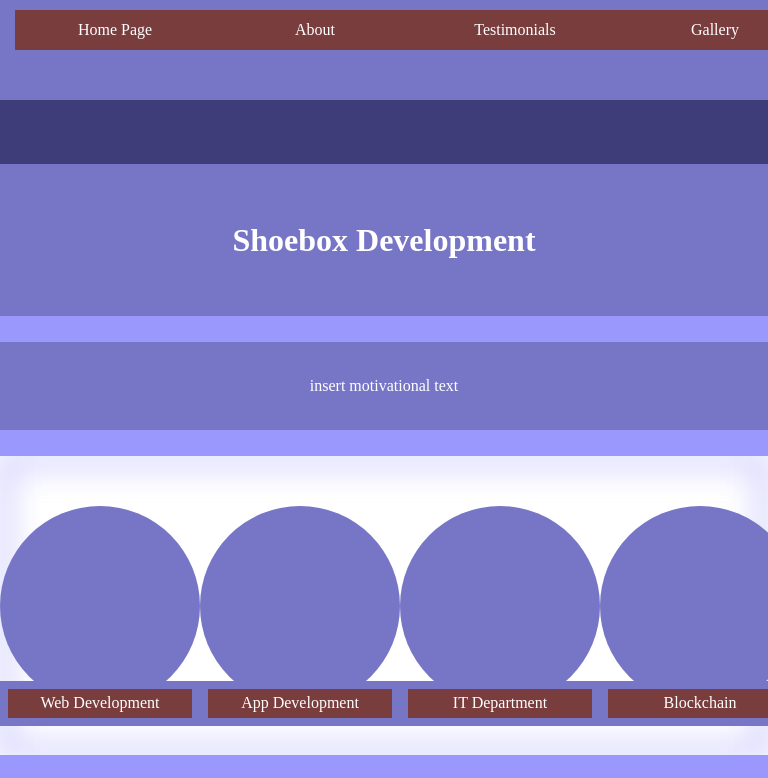
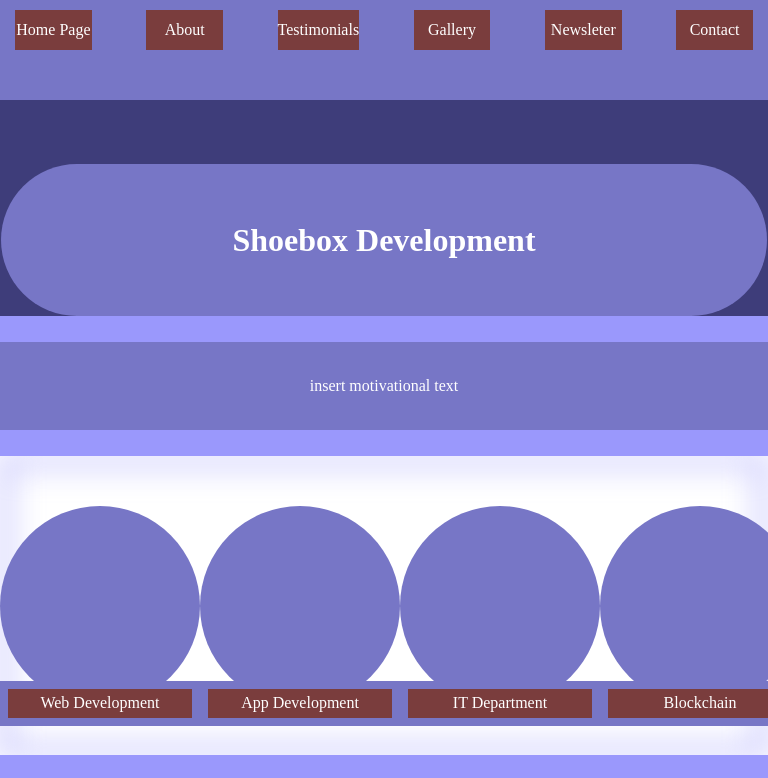
Before and after one commit to Shoebox-Development-LLC/portfolio-website, a Gatsby site: page / in a window 768 px wide. Shown: the top 778 px of the page. Built offline with nearby package versions, Linux system fonts and the light colour scheme; Gatsby itself is replaced by a stand-in of ours.

Commit message:
Added more responsiveness

```diff
--- a/src/styles/index.css
+++ b/src/styles/index.css
@@ -196,14 +196,17 @@
   background-color: var(--accent-color);
   min-height: 152px;
   min-width: 1007px;
+  z-index: 1;
 }
 
 #circleLeft {
   left: 76px;
+  z-index: 0;
 }
 
 #circleRight {
   left: -76px;
+  z-index: 0;
 }
 
 #greyCircle0 {
@@ -256,6 +259,15 @@
   color: white;
 }
 
+@media screen and (max-width: 1250px) and (min-width: 500px) {
+  .navItem {
+    min-width: 10vw;
+  }
+  #title {
+    min-width: 80vw;
+  }
+}
+
 @media screen and (max-width: 500px) {
   .nav {
     min-height: 50px;
@@ -273,15 +285,12 @@
   #title {
     min-width: 250px;
     min-height: 50px;
-    z-index: 1;
     white-space: nowrap;
   }
   #circleLeft {
     left: 25px;
-    z-index: 0;
   }
   #circleRight {
     left: -25px;
-    z-index: 0;
   }
 }
```
